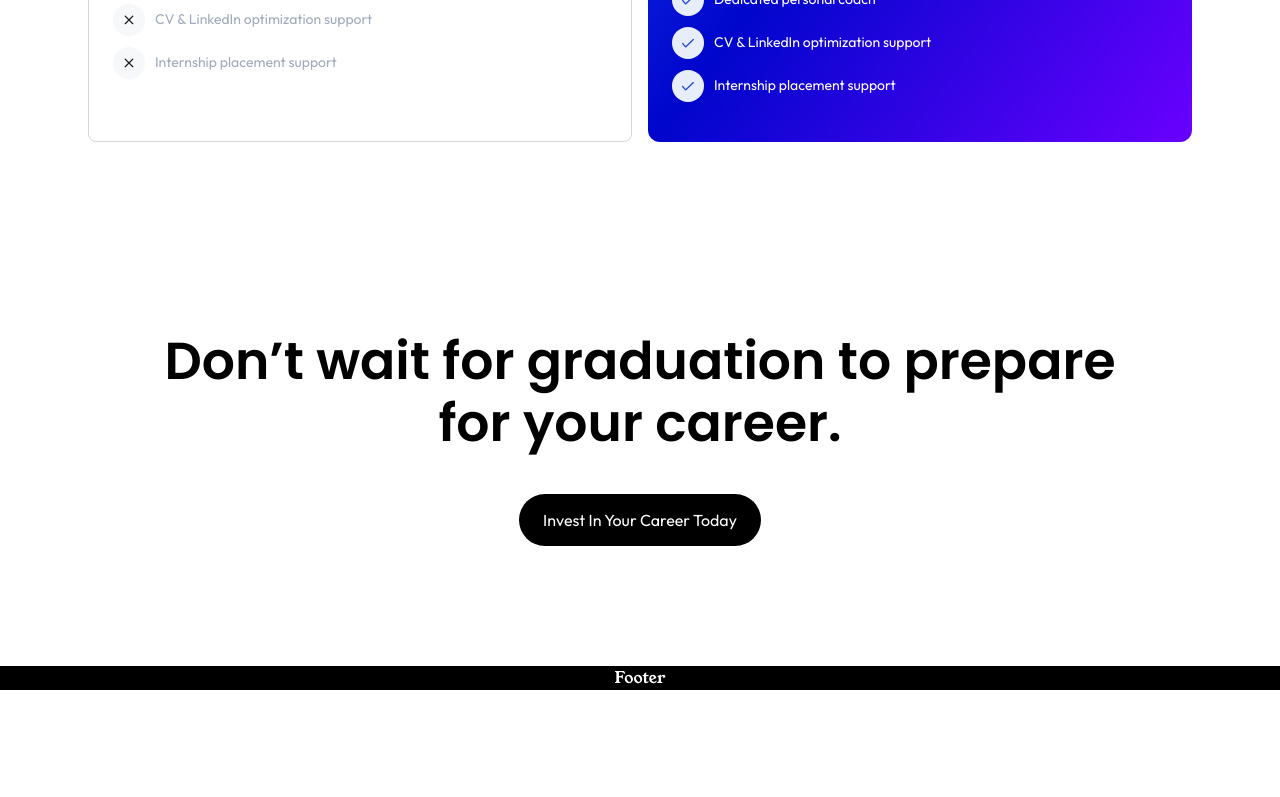
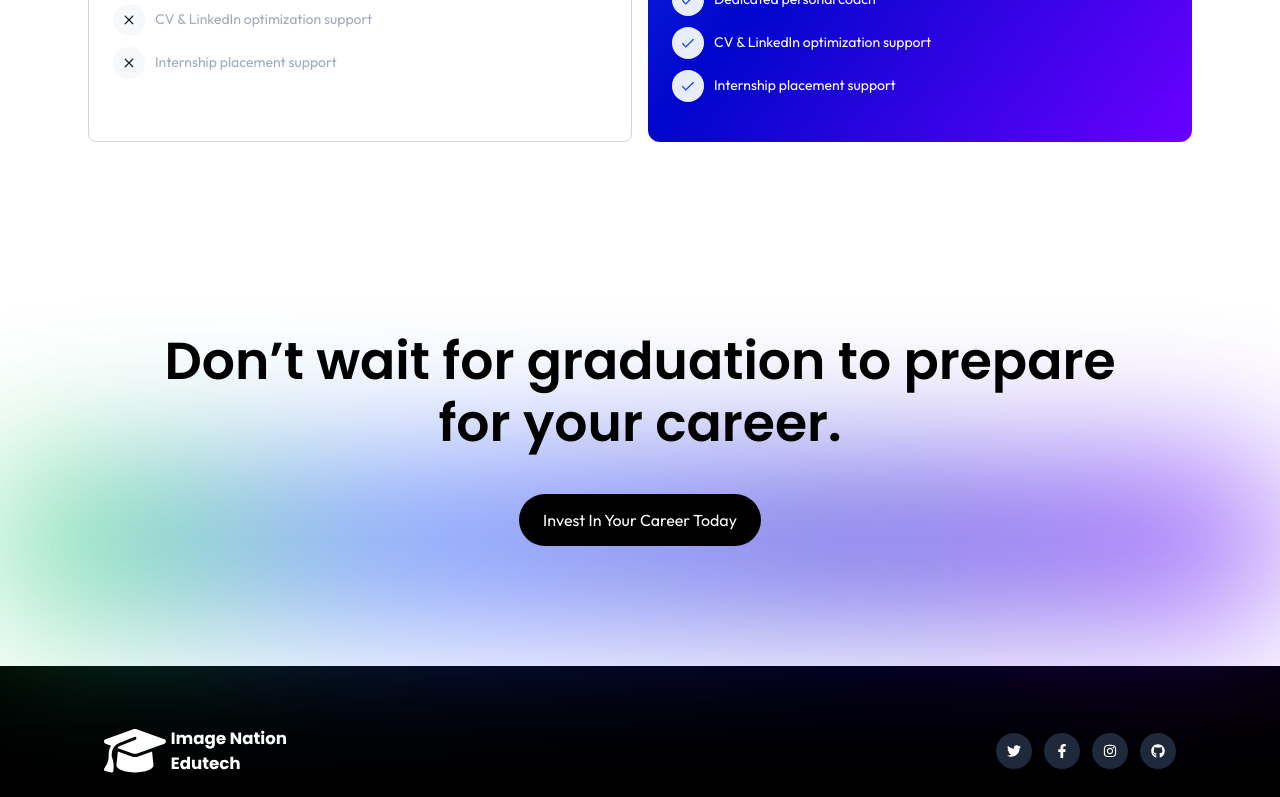
Before and after one commit to Olamidehash1234/ine-website, a React (Vite) app: page / in a window 1280 px wide. Shown: the part 5881-6678 px from the top of the page. Before the commit the page ends 6571 px from the top, so only its background shows below. Built offline with nearby package versions, Linux system fonts and the light colour scheme.

Commit message:
added the other sections

```diff
--- a/src/components/Footer.tsx
+++ b/src/components/Footer.tsx
@@ -1,11 +1,55 @@
-const Footer = () => {
+import { FaTwitter, FaFacebookF, FaInstagram, FaGithub } from "react-icons/fa";
+
+export default function Footer() {
   return (
-    <footer className="bg-[#000] text-white text-center ">
-      <h1>Footer</h1>
+    <footer className="site-footer relative bg-black text-gray-300 pt-28 sm:py-[60px] sm:px-[80px]">
+      {/* gradient bar is generated by .site-footer::before in CSS (see index.css) */}
+      <div className="relative z-[1000] px-6">
+        {/* Top row: logo + social (stack on small screens) */}
+        <div className="w-full flex flex-col sm:flex-row sm:items-center sm:justify-between gap-6">
+          <img src="/logo.svg" alt="" />
 
+          <div className="flex items-center gap-3 justify-end">
+            {/* social icons - circular small buttons */}
+            <a
+              className="social-btn inline-flex items-center justify-center w-9 h-9 rounded-full bg-slate-800 hover:bg-slate-700 transition"
+              href="#"
+              aria-label="Twitter"
+            >
+              <FaTwitter className="text-sm text-white" />
+            </a>
+            <a
+              className="social-btn inline-flex items-center justify-center w-9 h-9 rounded-full bg-slate-800 hover:bg-slate-700 transition"
+              href="#"
+              aria-label="Facebook"
+            >
+              <FaFacebookF className="text-sm text-white" />
+            </a>
+            <a
+              className="social-btn inline-flex items-center justify-center w-9 h-9 rounded-full bg-slate-800 hover:bg-slate-700 transition"
+              href="#"
+              aria-label="Instagram"
+            >
+              <FaInstagram className="text-sm text-white" />
+            </a>
+            <a
+              className="social-btn inline-flex items-center justify-center w-9 h-9 rounded-full bg-slate-800 hover:bg-slate-700 transition"
+              href="#"
+              aria-label="GitHub"
+            >
+              <FaGithub className="text-sm text-white" />
+            </a>
+          </div>
+        </div>
 
+        {/* divider line */}
+        <div className="mt-8 border-t border-gray-800"></div>
+
+        {/* copyright */}
+        <div className="pt-6 text-[14px] text-gray-400 text-center">
+          © Copyright 2025, All Rights Reserved by Image Nation Edutech
+        </div>
+      </div>
     </footer>
   );
-};
-
-export default Footer;
+}
--- a/src/index.css
+++ b/src/index.css
@@ -43,4 +43,55 @@
     font-family: "poppins";
   }
 
+
+.site-footer {
+  position: relative;
+  z-index: 2; /* base stacking context for the pseudo element */
 }
+
+
+.site-footer::before {
+  content: "";
+  position: absolute;
+  left: 0;
+  right: 0;
+  top: -190px;
+  height: 130px;
+  pointer-events: none;
+  z-index: 1;
+  /* multi-stop linear gradient like in the screenshot */
+  background: linear-gradient(90deg,
+    #1ED760 2%,
+    #2157FF 31%,
+    #1205D4 67%,
+    #6A00FF 100%);
+  /* soft rounded-edge effect and slight blur to match screenshot */
+  filter: blur(80px);
+  opacity: 0.75;
+  /* transform-origin: top center; */
+  /* border-bottom: 2px solid rgba(255,255,255,0.06); subtle separation line */
+  border-radius: 0 0 6px 6px;
+}
+
+/* prevent the gradient from covering the content - content should sit above */
+.site-footer > .relative,
+.site-footer > .z-10 {
+  position: relative;
+  z-index: 10;
+}
+
+/* small responsive tweaks - tighten the band on very small screens */
+@media (max-width: 480px) {
+  .site-footer::before {
+    top: -48px;
+    height: 90px;
+    filter: blur(5px);
+  }
+}
+
+/* optional: brighten social icons on hover slightly */
+.site-footer .social-btn:hover {
+  box-shadow: 0 4px 14px rgba(33, 150, 243, 0.12);
+}
+
+}
--- a/src/pages/Home/action.tsx
+++ b/src/pages/Home/action.tsx
@@ -1,6 +1,6 @@
 export default function Action () {
     return (
-        <section className="flex flex-col px-[16px] pt-[60px] pb-[80px] sm:px-[80px] sm:pt-[60px] sm:pb-[120px] items-center justify-center">
+        <section className="relative z-20 flex flex-col px-[16px] pt-[60px] pb-[80px] sm:px-[80px] sm:pt-[60px] sm:pb-[120px] items-center justify-center">
             <p className="max-w-[986px] mx-auto font-semibold sm:text-[52px] poppins text-center sm:leading-[62px] poppins">Don’t wait for graduation to prepare for your career.</p>
             <button className="bg-[#000] items-center mt-[20px] sm:mt-[40px] text-white px-[24px] py-[14px] rounded-[50px]">Invest In Your Career Today</button>
         </section>
--- a/src/pages/Home/journey.tsx
+++ b/src/pages/Home/journey.tsx
@@ -67,7 +67,7 @@ export default function Journey() {
                         <h2 className="font-bold text-[21.3px] text-[#050395]"> Internship & Real-World Experience </h2>
 
                         <p className="font-bold text-[14px] text-[#000000]">6–12 month internship in partner companies.</p>
-                        <p>Benefits: Real product work, mentorship, networking, 4 years of experience by graduation.</p>
+                        <p className="text-[#494949] font-medium">Benefits: Real product work, mentorship, networking, 4 years of experience by graduation.</p>
                     </div>
                     <img src="/icon4.svg" alt="" />
                     <div className="h-[70px] bg-[#7193FF] w-[2.54px]"></div>
--- a/src/pages/Home/pricing.tsx
+++ b/src/pages/Home/pricing.tsx
@@ -60,7 +60,7 @@ export default function Pricing() {
                     <h2 className="font-semibold sm:text-[22px] text-white">Hybrid Growth</h2>
 
                     <p className="text-white text-[16px] mt-[10px]">Best for students who want mentorship, branding, and bigger opportunities.</p>
-                    <div className="mt-6 mb-[16px] flex items-center gap-4">
+                    <div className="mt-6 mb-[16px] flex items-center text-center gap-4">
                         <div className="text-4xl sm:text-[56px] font-semibold text-white">₦75,000</div>
                         <div className="text-[16px] text-white mt-2">/ Month</div>
                     </div>
```
